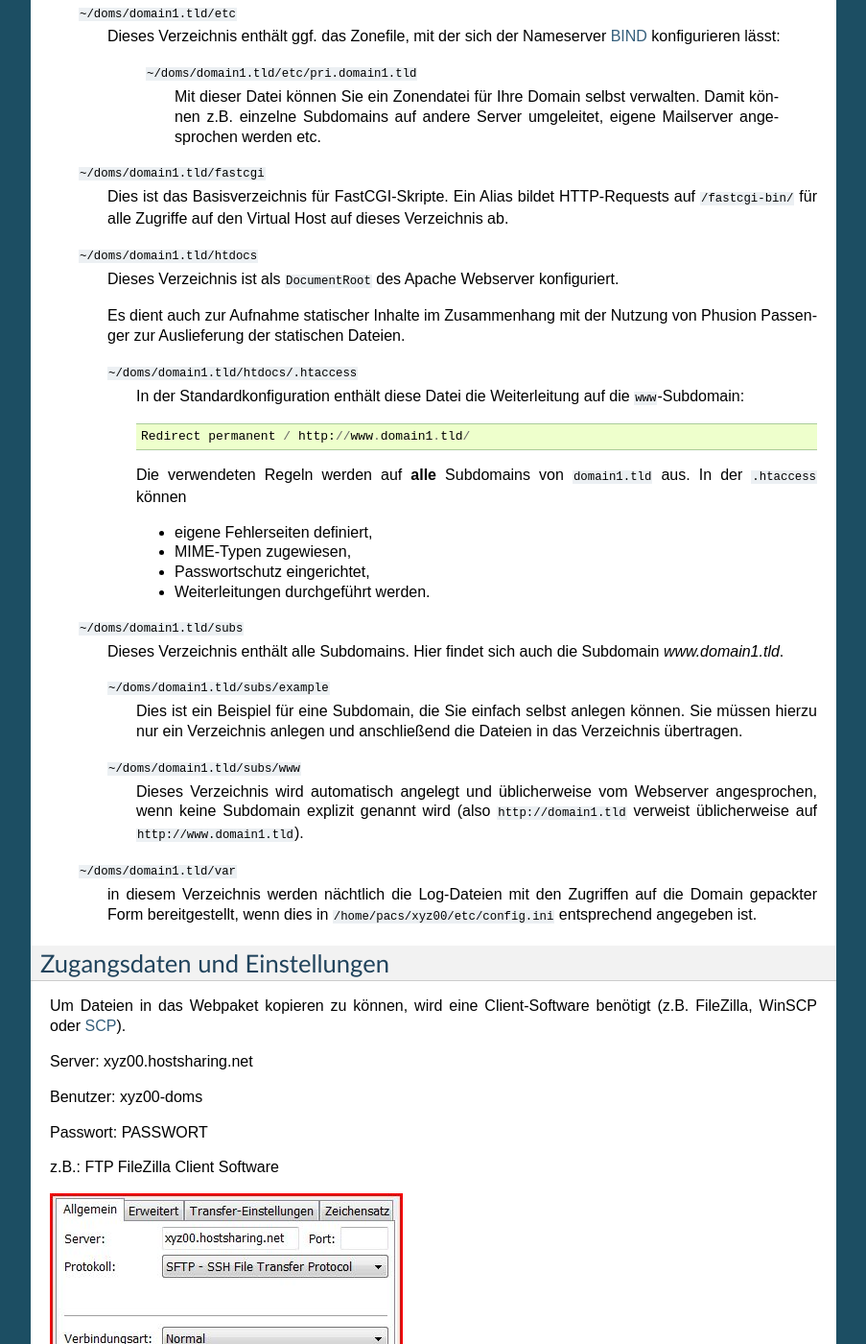
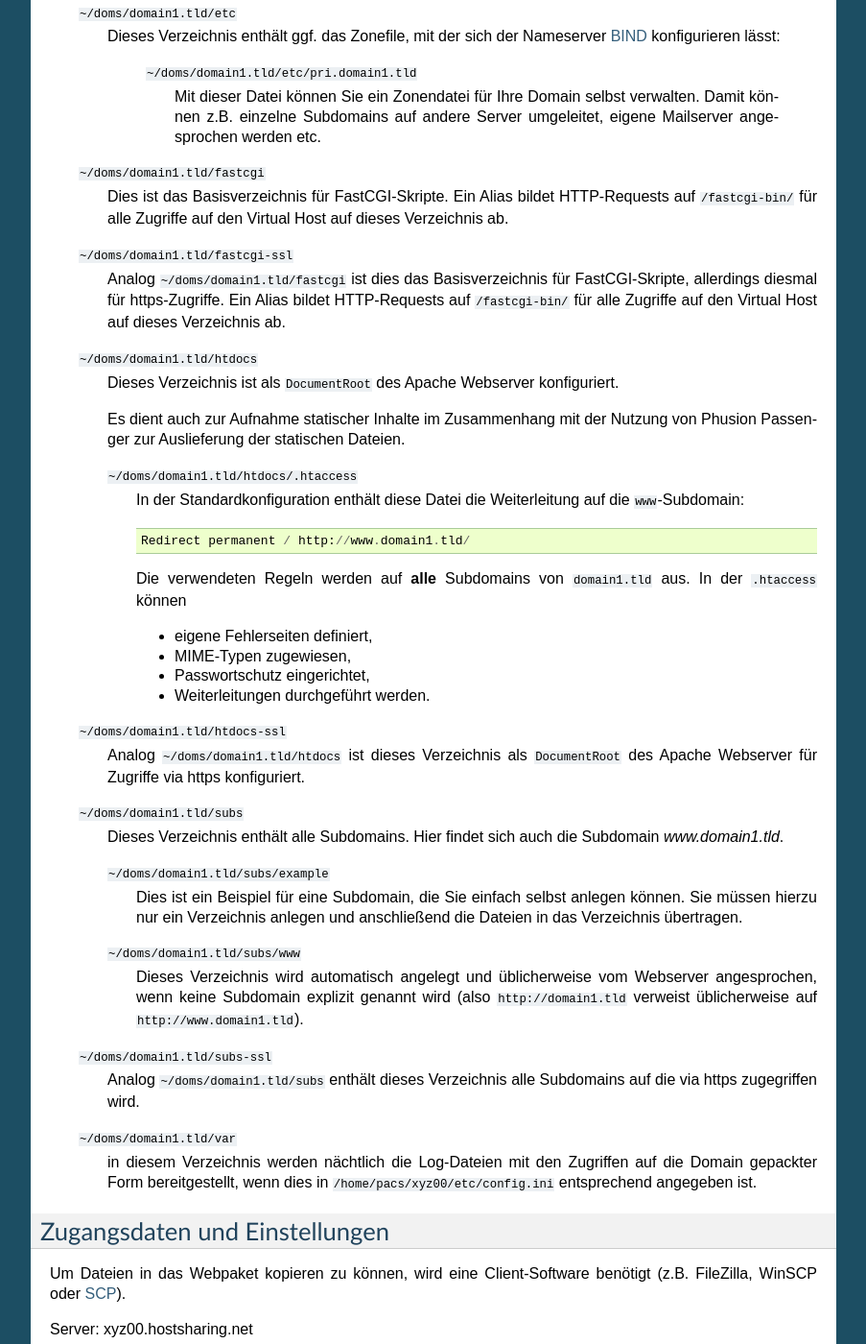
Before and after one commit to hostsharing/hs.docs.users, a Sphinx documentation site: the page built from source/anleitung/webspace.rst, in a window 1280 px wide and 1400 px high, scrolled down 1293 px. Shown: the whole window at 96% size, without its empty margins (198-1101 px from the left). Built offline with Sphinx 7.4.7, drawn with Linux system fonts in a browser that asks for light colours.

Commit message:
Additional descriptions for htdocs-ssl, subs-ssl und fastcgi-ssl in  directory structure for domain admins

```diff
--- a/source/anleitung/webspace.rst
+++ b/source/anleitung/webspace.rst
@@ -78,6 +78,10 @@ Im folgenden die exemplarische Struktur des Home-Verzeichnisses eines
     ``~/doms/domain1.tld/fastcgi``
         Dies ist das Basisverzeichnis für FastCGI-Skripte. Ein Alias bildet HTTP-Requests auf
         ``/fastcgi-bin/`` für alle Zugriffe auf den Virtual Host auf dieses Verzeichnis ab.
+    ``~/doms/domain1.tld/fastcgi-ssl``
+        Analog ``~/doms/domain1.tld/fastcgi`` ist dies das Basisverzeichnis
+        für FastCGI-Skripte, allerdings diesmal für https-Zugriffe. Ein Alias bildet HTTP-Requests
+        auf ``/fastcgi-bin/`` für alle Zugriffe auf den Virtual Host auf dieses Verzeichnis ab.
     ``~/doms/domain1.tld/htdocs``
         Dieses Verzeichnis ist als ``DocumentRoot`` des Apache Webserver konfiguriert.
 
@@ -97,6 +101,9 @@ Im folgenden die exemplarische Struktur des Home-Verzeichnisses eines
             - Passwortschutz eingerichtet,
             - Weiterleitungen durchgeführt werden.
 
+    ``~/doms/domain1.tld/htdocs-ssl``
+        Analog ``~/doms/domain1.tld/htdocs`` ist dieses Verzeichnis als
+        ``DocumentRoot`` des Apache Webserver für Zugriffe via https konfiguriert.
     ``~/doms/domain1.tld/subs``
         Dieses Verzeichnis enthält alle Subdomains. Hier findet sich auch die Subdomain *www.domain1.tld*.
 
@@ -108,6 +115,9 @@ Im folgenden die exemplarische Struktur des Home-Verzeichnisses eines
             keine Subdomain explizit genannt wird (also ``http://domain1.tld`` verweist üblicherweise auf
             ``http://www.domain1.tld``).
 
+    ``~/doms/domain1.tld/subs-ssl``
+        Analog  ``~/doms/domain1.tld/subs`` enthält dieses Verzeichnis alle
+        Subdomains auf die via https zugegriffen wird.
     ``~/doms/domain1.tld/var``
         in diesem Verzeichnis werden nächtlich die Log-Dateien mit den Zugriffen auf die Domain gepackter Form
         bereitgestellt, wenn dies in ``/home/pacs/xyz00/etc/config.ini`` entsprechend angegeben ist.
```
